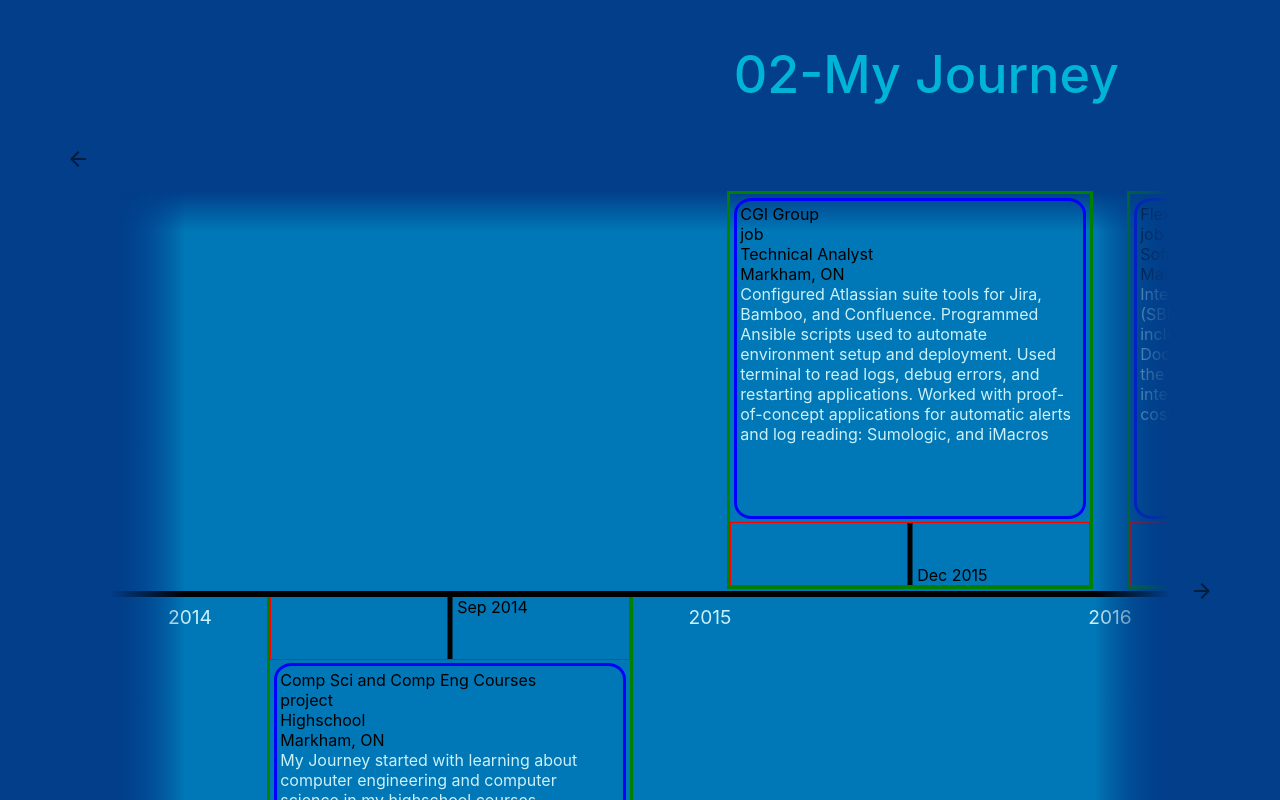
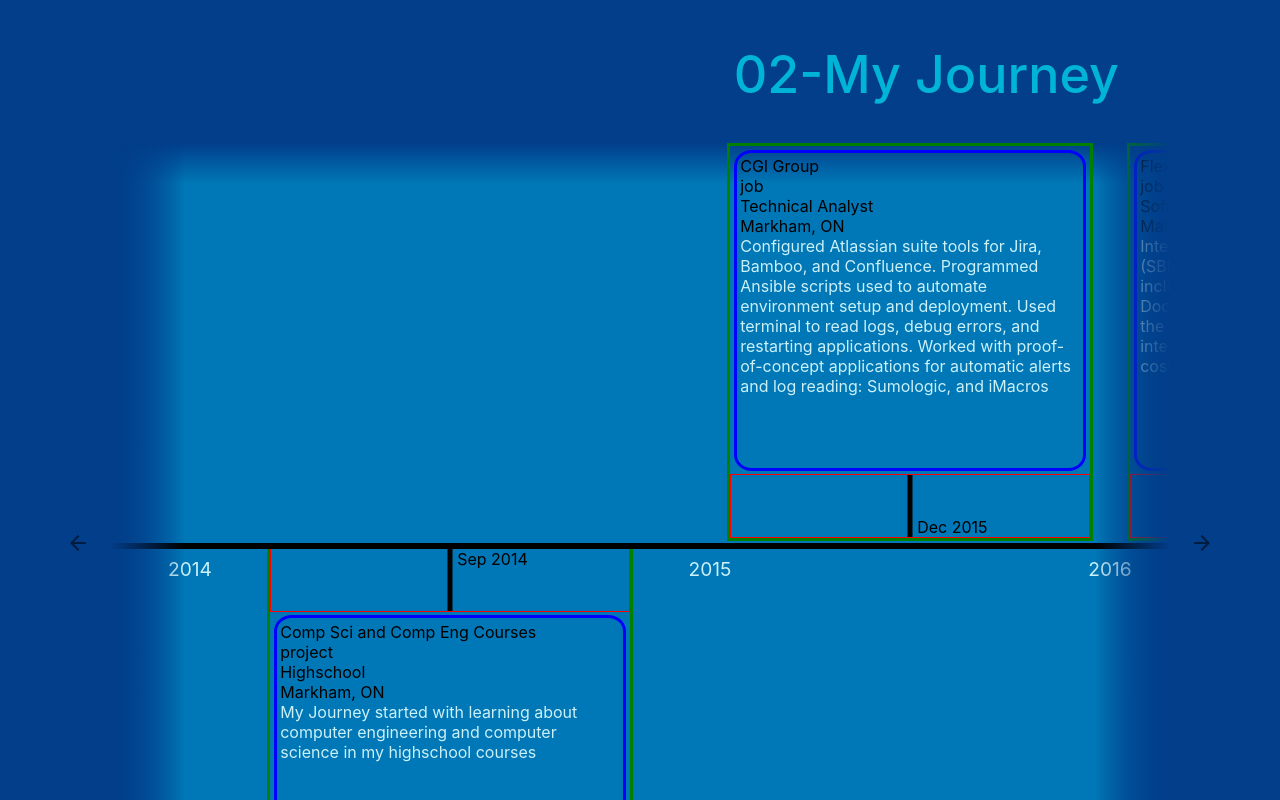
Before and after one commit to fchoi1/my-portfolio, a React (Create React App) app in the folder client/: page / in a window 1280 px wide. Shown: the part 2100-2900 px from the top of the page. Built offline with nearby package versions, Linux system fonts and the light colour scheme.

Commit message:
fixed timeline arrow

```diff
--- a/client/src/pages/History/history.css
+++ b/client/src/pages/History/history.css
@@ -23,20 +23,20 @@
 }
 
 .right-history {
-  grid-area: 4/ 8 / 5 /9;
+  grid-area: 4 / 8 / 5 / 9;
   justify-self: start;
 }
 
 .left-history {
-  grid-area: 3 / 1 / 4/2;
+  grid-area: 4 / 1 / 5 / 2;
   justify-self: end;
 }
 
 .history-scroll-wrapper {
-  grid-area: 4 / 2 / 5/8;
+  grid-area: 4 / 2 / 5 / 8;
   height: 50em;
 }
 
 .test-scroll-wrapper {
-  grid-area: 3 / 2 / 4 /8;
+  grid-area: 3 / 2 / 4 / 8;
 }
```
